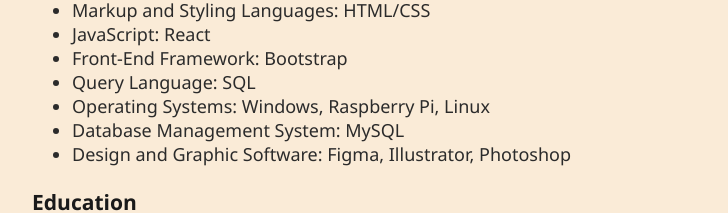
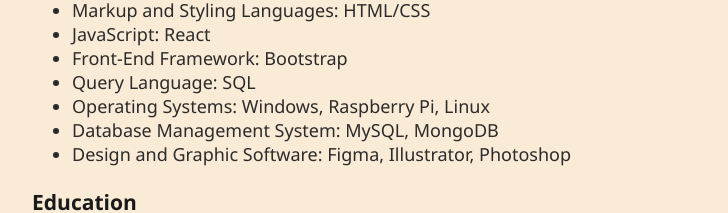
Before and after one commit to Idenshah/WebSite, a React (Create React App) app: page /about in a window 1280 px wide. Shown: the part 865-1078 px from the top of the page, without its empty margins (263-991 px from the left). Built offline with nearby package versions, Linux system fonts and the light colour scheme.

Commit message:
updated.

```diff
--- a/src/Pages/AboutPage.js
+++ b/src/Pages/AboutPage.js
@@ -65,7 +65,7 @@
           </li>
           <li>
             <span className="listBold"> Database Management System: </span>
-            MySQL
+            MySQL, MongoDB
           </li>
           <li>
             <span className="listBold"> Design and Graphic Software: </span>
```
